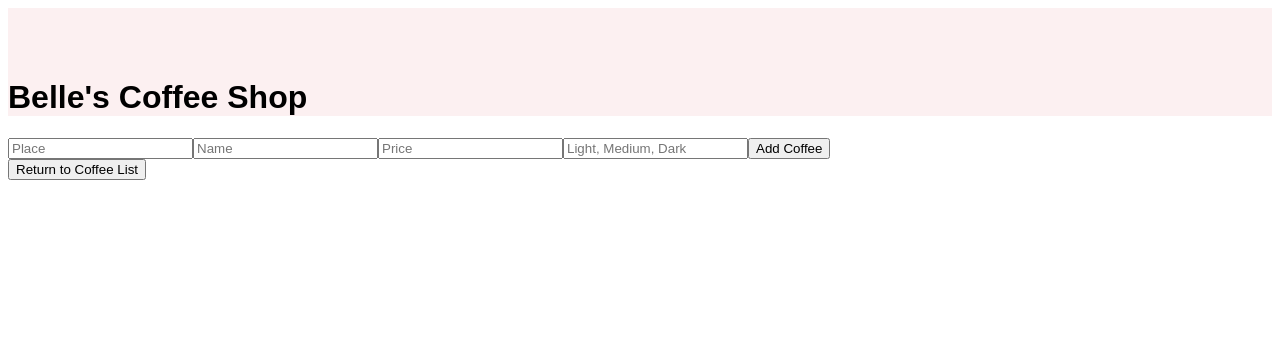
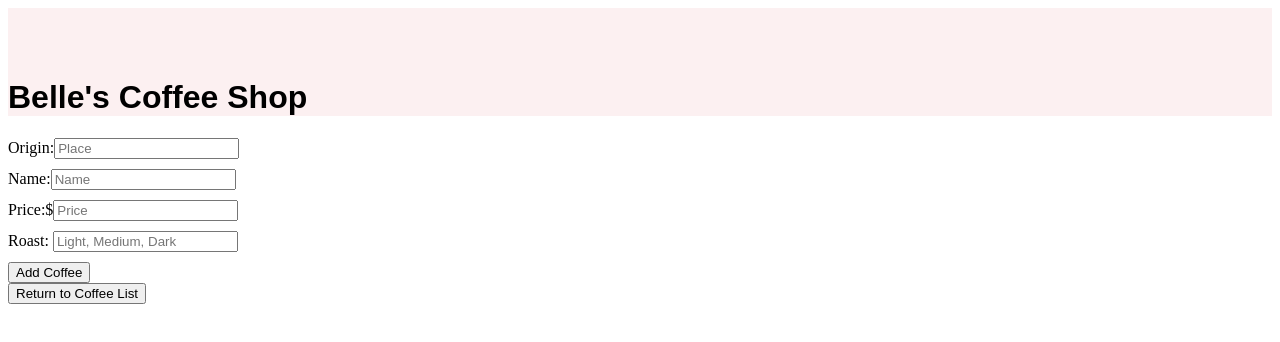
Before and after one commit to SierraRhodes/CoffeeShop.js, a React (Create React App) app: page / in a window 1280 px wide. Both pictures are taken after a click on the button "Add New Coffee". Shown: the top 342 px of the page. Built offline with nearby package versions, Linux system fonts and the light colour scheme.

Commit message:
add some styling to input fields

```diff
--- a/src/components/CoffeeDetails.js
+++ b/src/components/CoffeeDetails.js
@@ -7,8 +7,8 @@ function CoffeeDetails(props){
   return (
     <React.Fragment>
       <h1>Coffee Details</h1>
-      <h3>{coffeeItem.origin} - {coffeeItem.name}</h3>
-      <p><em>{coffeeItem.price} - {coffeeItem.roast}</em></p>
+      <h3><em>Origin: {coffeeItem.origin} - Name: {coffeeItem.name}</em></h3>
+      <h3><em>Price: ${coffeeItem.price} - Roast: {coffeeItem.roast}</em></h3>
       <h3>Inventory: {coffeeItem.quantity}</h3>
       <button onClick={()=> props.onClickingEdit(coffeeItem.id)}>Update Coffee Item</button>
       <button onClick={()=> onClickingDelete (coffeeItem.id) }>Delete Coffee Item</button>
--- a/src/components/CoffeeItem.js
+++ b/src/components/CoffeeItem.js
@@ -13,8 +13,8 @@ import PropTypes from "prop-types";
   return (
     <React.Fragment>
       <div onClick = {() => props.whenCoffeeItemClicked(props.id)}>
-      <h3>{props.origin} - {props.name}</h3>
-      <p><em>{props.price} - {props.roast}</em></p>
+      <h3><em>Origin: {props.origin} - Name: {props.name}</em></h3>
+      <h3><em>Price: ${props.price} - Roast: {props.roast}</em></h3>
       <p>Inventory: {props.quantity}</p>
       <hr/>
       </div>
--- a/src/components/ReusableForm.js
+++ b/src/components/ReusableForm.js
@@ -1,29 +1,55 @@
 import React from "react";
 import PropTypes from "prop-types";
+import { Form, Button } from "react-bootstrap";
 
 function ReusableForm(props) {
+  const inputStyle = {
+    marginBottom: "10px" // Adjust the value as needed
+  };
+
   return (
     <React.Fragment>
-      <form onSubmit={props.formSubmissionHandler}>
-        <input
-          type='text'
-          name='origin'
-          placeholder='Place' />
-        <input
-          type='text'
-          name='name'
-          placeholder='Name' />
-        <input
-          type = 'text'
-          name='price'
-          placeholder='Price' />
-        <input
-          type = 'text'
-          name='roast'
-          placeholder='Light, Medium, Dark' />
-
-        <button type='submit'>{props.buttonText}</button>
-      </form>
+      <Form onSubmit={props.formSubmissionHandler}>
+        <Form.Group controlId="origin">
+          <Form.Label>Origin:</Form.Label>
+          <Form.Control
+            type="text"
+            name="origin"
+            placeholder="Place"
+            style={inputStyle}
+          />
+        </Form.Group>
+        <Form.Group controlId="name">
+          <Form.Label>Name:</Form.Label>
+          <Form.Control
+            type="text"
+            name="name"
+            placeholder="Name"
+            style={inputStyle}
+          />
+        </Form.Group>
+        <Form.Group controlId="price">
+          <Form.Label>Price:$</Form.Label>
+          <Form.Control
+            type="text"
+            name="price"
+            placeholder="Price"
+            style={inputStyle}
+          />
+        </Form.Group>
+        <Form.Group controlId="roast">
+          <Form.Label>Roast: </Form.Label>
+          <Form.Control
+            type="text"
+            name="roast"
+            placeholder="Light, Medium, Dark"
+            style={inputStyle}
+          />
+        </Form.Group>
+        <Button variant="primary" type="submit">
+          {props.buttonText}
+        </Button>
+      </Form>
     </React.Fragment>
   );
 }
```
